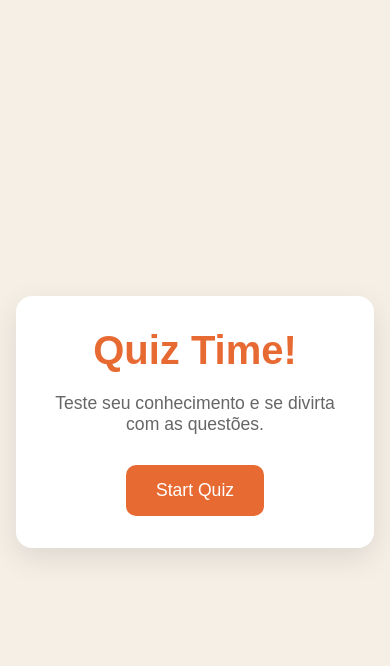
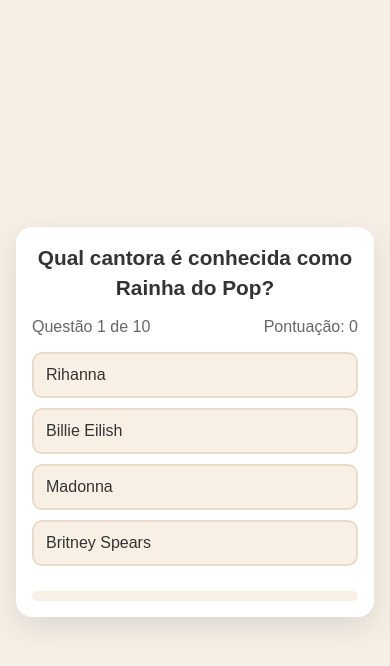
Before and after one commit to IvandearaujoBs/Quiz-, a plain HTML site: page Quiz/index.html in a window 390 px wide. Both pictures are taken after a click on the button "Start Quiz". Drawn offline with nearby package versions, Linux system fonts and the light colour scheme.

Commit message:
Quiz Finally

```diff
--- a/Quiz/index.html
+++ b/Quiz/index.html
@@ -1,18 +1,17 @@
 <!DOCTYPE html>
-<html lang="en">
+<html lang="Pt-Br">
 <head>
-    <meta charset="UTF-8">
-    <meta name="viewport" content="width=device-width, initial-scale=1.0">
-    <title>Quiz game</title>
-    <link rel="stylesheet" href="style.css">
+    <script src="https://cdn.jsdelivr.net/npm/canvas-confetti@1.9.3/dist/confetti.browser.min.js"></script>
+    <meta charset="UTF-8" />
+    <meta name="viewport" content="width=device-width, initial-scale=1.0" />
+    <title>Quiz Game</title>
+    <link rel="stylesheet" href="style.css" />
 </head>
 <body>
     <div class="container">
         <div class="screen active" id="start-screen">
-            <h1>Quiz Time!</h1>
-            <p>
-                Teste seu conhecimento e se divirta com as questões.
-            </p>
+            <h1>Hora de Brincar</h1>
+            <p>Testes seus conhecimentos</p>
             <button id="start-btn">Start Quiz</button>
         </div>
 
@@ -21,30 +20,32 @@
                 <h2 id="question-text">Question goes here</h2>
                 <div class="quiz-info">
                     <p>
-                        Questão <span id="current-question">1</span> de <span>5</span>
+                        Questão <span id="current-question">1</span> de <span id="total-questions">5</span>
                     </p>
 
-                    <p>
-                        Pontuação: <span id="score">0</span>
-                    </p>
+                    <p>Pontuação: <span id="score">0</span></p>
                 </div>
             </div>
+
         <div id="answers-container" class="answers-container">
+        </div>
 
-        </div>
         <div class="progress-bar">
             <div id="progress" class="progress"></div>
         </div>
         </div>
+
         <div id="result-screen" class="screen">
-            <h1>Resultado do Quiz</h1>
+            <h1>Quiz Results</h1>
             <div class="result-info">
-             <p>Sua pontuação <span id="final-score">0</span> de <span>5</span></p>
+             <p>Você acertou <span id="final-score">0</span> de <span id="max-score">10</span></p>
 
-             <div id="resul-message">Bom Trabalho!</div>
+             <div id="result-message">Bom Trabalho!</div>
             </div>
-<button id="restart-btn">Resetar Quiz</button>
+<button id="restart-btn">Reiniciar</button>
         </div>
     </div>
+
+    <script src="script.js"></script>
 </body>
 </html>
--- a/Quiz/script.js
+++ b/Quiz/script.js
@@ -0,0 +1,234 @@
+// DOM Elements
+const startScreen = document.getElementById("start-screen");
+const quizScreen = document.getElementById("quiz-screen");
+const resultScreen = document.getElementById("result-screen");
+const startButton = document.getElementById("start-btn");
+const questionText = document.getElementById("question-text");
+const answersContainer = document.getElementById("answers-container");
+const currentQuestionSpan = document.getElementById("current-question");
+const totalQuestionsSpan = document.getElementById("total-questions");
+const scoreSpan = document.getElementById("score");
+const finalScoreSpan = document.getElementById("final-score");
+const maxScoreSpan = document.getElementById("max-score");
+const resultMessage = document.getElementById("result-message");
+const restartButton = document.getElementById("restart-btn");
+const progressBar = document.getElementById("progress");
+
+const quizQuestions = [
+  {
+    question: "Qual cantora é conhecida como Rainha do Pop?"
+
+,
+    answers: [
+      { text: "Rihanna", correct: false },
+      { text: "Billie Eilish", correct: false },
+      { text: "Madonna", correct: true },
+      { text: "Britney Spears", correct: false },
+    ],
+  },
+  {
+    question: "Qual é o maior planeta do sistema solar?",
+    answers: [
+      { text: "Venus", correct: false },
+      { text: "Mars", correct: false },
+      { text: "Jupiter", correct: true },
+      { text: "Saturn", correct: false },
+    ],
+  },
+  {
+    question: "Quem foi o primeiro presidente do Brasil??",
+    answers: [
+      { text: "Getúlio Vargas", correct: false },
+      { text: "Dom Pedro II", correct: false },
+      { text: "Juscelino Kubitschek", correct: false },
+      { text: "Marechal Deodoro da Fonseca ", correct: true },
+    ],
+  },
+  {
+    question: "Qual é o maior órgão do corpo humano?",
+    answers: [
+      { text: "Pele", correct: true  },
+      { text: "Intestino", correct: false },
+      { text: "Cérebro", correct:false },
+      { text: "Fígado", correct: false },
+    ],
+  },
+  {
+    question: "Qual é o símbolo químico do ouro?",
+    answers: [
+      { text: "Go", correct: false },
+      { text: "Gd", correct: false },
+      { text: "Ag", correct: false },
+      { text: "Au", correct: true },
+    ],
+  },
+  {
+question: "Qual foi o primeiro filme a ganhar o Oscar de Melhor Filme de Animação?",
+    answers: [
+      { text: " Procurando Nemo", correct: false },
+      { text: "Shrek", correct: true },
+      { text: "Toy Story", correct:false },
+      { text: "A Viagem de Chihiro", correct: false },
+    ],
+  },
+  {
+    question: "Quem foi a primeira mulher a ganhar um Prémio Nobel?",
+    answers: [
+      { text: "Ada Lovelace", correct: false },
+      { text: "Rosalind Franklin", correct: false },
+      { text: "Marie Curie", correct: true },
+      { text: "Dorothy Hodgkin", correct: false },
+    ],
+  },
+  {
+    question: "Qual é o elemento químico mais leve?",
+    answers: [
+      { text: "Hidrogénio", correct: true },
+      { text: "Carbono", correct: false },
+      { text: "Oxigénio", correct: false },
+      { text: "Hélio", correct: false },
+    ],
+  },
+  {
+    question: "Qual é a língua nativa mais falada no mundo?",
+    answers: [
+      { text: "Inglês", correct: false },
+      { text: "Espanhol", correct: false },
+      { text: "Mandarim", correct: true },
+      { text: "Hindi", correct: false },
+    ],
+  },
+  {
+    question: "Qual oceano é o maior e mais profundo da Terra?",
+    answers: [
+      { text: "Oceano Pacífico", correct: true },
+      { text: "Oceano Ártico", correct: false },
+      { text: "Oceano Índicoq03", correct: false },
+      { text: "Oceano Atlântico", correct: false },
+    ],
+  },
+];
+
+//QUIZ STATE VARS
+let currentQuestionIndex = 0;
+let score = 0;
+let answersDisabled = false;
+
+totalQuestionsSpan.textContent = quizQuestions.length;
+maxScoreSpan.textContent = quizQuestions.length;
+
+//event listeners
+startButton.addEventListener("click", startQuiz);
+restartButton.addEventListener("click", restartQuiz);
+
+function startQuiz() {
+    //reset vars
+    currentQuestionIndex = 0;
+    score = 0;
+    scoreSpan.textContent = 0;
+
+    startScreen.classList.remove("active");
+    quizScreen.classList.add("active");
+
+    showQuestion();
+}
+function showQuestion() {
+    //reset satate
+    answersDisabled = false;
+
+    const currentQuestion = quizQuestions[currentQuestionIndex];
+
+    currentQuestionSpan.textContent = currentQuestionIndex + 1;
+
+    const progressPercent = (currentQuestionIndex / quizQuestions.length) * 100;
+    progressBar.style.width = progressPercent + "%";
+
+    questionText.textContent = currentQuestion.question;
+
+    //todo:
+    answersContainer.innerHTML = "";
+
+    currentQuestion.answers.forEach((answer) => {
+      const button = document.createElement("button");
+        button.textContent = answer.text;
+        button.classList.add("answer-btn");
+
+        //dataset
+        button.dataset.correct = answer.correct;
+
+        button.addEventListener("click", selectAnswer);
+
+        answersContainer.appendChild(button);
+    });
+}
+
+function selectAnswer(event) {
+    //optimization check
+    if (answersDisabled) return;
+
+    answersDisabled = true;
+
+    const selectedButton = event.target;
+    const isCorrect = selectedButton.dataset.correct === "true";
+
+    //todo: explain
+    Array.from(answersContainer.children).forEach((button) => {
+        if (button.dataset.correct === "true") {
+            button.classList.add("correct");
+        } else if (button === selectedButton) {
+            button.classList.add("incorrect");
+        }
+    });
+
+    if (isCorrect) {
+        score++;
+        scoreSpan.textContent = score;
+    }
+
+    setTimeout(() => {
+        currentQuestionIndex++;
+
+       //check if there are more questions or in the quiz is over
+        if (currentQuestionIndex < quizQuestions.length) {
+         showQuestion();
+        } else {
+            showResults();
+        }
+    }, 1000);
+}
+function showResults() {
+    quizScreen.classList.remove("active");
+    resultScreen.classList.add("active");
+
+    finalScoreSpan.textContent = score;
+
+    const percentage = (score / quizQuestions.length) * 100;
+
+    if (percentage === 100) {
+        resultMessage.textContent = "Resultado Perfeito! Você é um gênio!";
+      confetti({
+        particleCount: 150,
+        spread: 70,
+        origin: { y: 0.6 }
+      });
+
+    } else if (percentage >= 80) {
+        resultMessage.textContent = "Muito bem! você sabe de mais!";
+    } else if (percentage >= 60) {
+        resultMessage.textContent = "Nada mal, percisa estudar mais!";
+    } else if (percentage >= 40) {
+        resultMessage.textContent = "Uau. Essa pontuação não foi apenas ruim, foi um pedido de socorro. A Wikipédia está esperando por você.";
+  } else if (percentage >= 30) {
+        resultMessage.textContent = "Parabéns, você conseguiu errar quase tudo. É um feito notável, mas não do jeito que você gostaria.";
+}  else if (percentage >= 10) {
+        resultMessage.textContent = "Você não errou as perguntas, você declarou guerra ao conhecimento. O conhecimento venceu. Tente uma trégua e estude";
+}  else if (percentage >= 1) {
+        resultMessage.textContent = "Sua pontuação foi tão baixa que até a calculadora sentiu pena. Volte a estudar, é um conselho";
+}
+
+}
+
+function restartQuiz() {
+    resultScreen.classList.remove("active");
+    startQuiz();
+}
--- a/Quiz/style.css
+++ b/Quiz/style.css
@@ -1,4 +1,4 @@
-/* Basic Reset*/
+/* Basic Reset */
 * {
     margin: 0;
     padding: 0;
@@ -25,7 +25,7 @@
     position: relative;
 }
 
-/*SCREENS*/
+/* SCREENS */
 .screen {
     display: none;
     padding: 2rem;
@@ -34,10 +34,9 @@
 
 .screen.active {
     display: block;
-
 }
 
-/*START SCREEN*/
+/* START SCREEN */
 
 #start-screen h1 {
     color: #e86a33;
@@ -52,10 +51,10 @@
 }
 
 .quiz-header {
-    margin-bottom: 2rem;
+    margin-bottom: 1rem;
 }
 
-#quastion-text {
+#question-text {
     color: #333;
     font-size: 1.5rem;
     margin-bottom: 1rem;
@@ -66,11 +65,10 @@
     display: flex;
     justify-content: space-between;
     color: #666;
-
     margin-bottom: 10px;
 }
 
-.nswers-container {
+.answers-container {
     display: flex;
     flex-direction: column;
     gap: 10px;
@@ -81,7 +79,7 @@
     background-color: #f8f0e5;
     color: #333;
     border: 2px solid #eadbc8;
-    border-end-end-radius: 10px;
+    border-radius: 10px;
     padding: 1rem;
     cursor: pointer;
     text-align: left;
@@ -100,7 +98,7 @@
 }
 
 .answer-btn.incorrect {
-      background-color: #e6fff0;
+    background-color: #fff0f0;
     border-color: #ffbdbd;
     color: #dc3545;
 }
@@ -117,10 +115,10 @@
     height: 100%;
     background-color: #e86a33;
     width: 0%;
-    transition: width 0.3 ease;
+    transition: width 0.3s ease;
 }
 
-#result-sceen h1 {
+#result-screen h1 {
     color: #e86a33;
     margin-bottom: 30px;
 }
@@ -138,7 +136,7 @@
     margin-bottom: 1rem;
 }
 
-#resul-message {
+#result-message {
     font-size: 1.5rem;
     font-weight: 600;
     color: #e86a33;
@@ -152,15 +150,34 @@
     padding: 15px 30px;
     font-size: 1.1rem;
     cursor: pointer;
+    transition: background-color 0.3s ease;
 }
 
 button:hover {
-    background-color: #e86a33;
-
+    background-color: #d45b28;
 }
 
-/*RESPONSIVE DESIGN*/
-@media (max-width:500px){
+/* RESPONSIVE DESIGN */
+@media (max-width: 500px) {
     /*Quando atingimos 500px e abaixo implementamos os estilos abaixo*/
 
+    .screen {
+        padding: 1rem;
+    }
+
+    #start-screen h1 {
+        font-size: 2rem;
+    }
+    #question-text {
+        font-size: 1.3rem;
+    }
+
+    .answer-btn {
+        padding: 12px;
+    }
+
+    button {
+        padding: 12px 25px;
+        font-size: 1rem;
+    }
 }
--- /dev/null
+++ b/style.css
@@ -0,0 +1,187 @@
+/* Basic Reset */
+
+* {
+  margin: 0;
+  padding: 0;
+  box-sizing: border-box;
+}
+
+body {
+  background: #f5efe6;
+  display: flex;
+  justify-content: center;
+  align-items: center;
+  min-height: 100vh;
+  padding: 1rem;
+  font-family: sans-serif;
+}
+
+.container {
+  background-color: white;
+  border-radius: 1rem;
+  box-shadow: 0 10px 30px rgba(0, 0, 0, 0.1);
+  width: 100%;
+  max-width: 600px;
+  overflow: hidden;
+  position: relative;
+}
+
+/* SCREENS */
+.screen {
+  display: none;
+  padding: 2rem;
+  text-align: center;
+}
+
+.screen.active {
+  display: block;
+}
+
+/* START SCREEN */
+
+#start-screen h1 {
+  color: #e86a33;
+  margin-bottom: 20px;
+  font-size: 2.5rem;
+}
+
+#start-screen p {
+  color: #666;
+  margin-bottom: 30px;
+  font-size: 1.1rem;
+}
+
+.quiz-header {
+  margin-bottom: 1rem;
+}
+
+#question-text {
+  color: #333;
+  font-size: 1.5rem;
+  margin-bottom: 1rem;
+  line-height: 1.4;
+}
+
+.quiz-info {
+  display: flex;
+  justify-content: space-between;
+  color: #666;
+  margin-bottom: 10px;
+}
+
+.answers-container {
+  display: flex;
+  flex-direction: column;
+  gap: 10px;
+  margin-bottom: 25px;
+}
+
+.answer-btn {
+  background-color: #f8f0e5;
+  color: #333;
+  border: 2px solid #eadbc8;
+  border-radius: 10px;
+  padding: 1rem;
+  cursor: pointer;
+  text-align: left;
+  transition: all 0.3s ease;
+}
+
+.answer-btn:hover {
+  background-color: #eadbc8;
+  border-color: #dac0ae;
+}
+
+.answer-btn.correct {
+  background-color: #e6fff0;
+  border-color: #a3f0c4;
+  color: #28a745;
+}
+
+.answer-btn.incorrect {
+  background-color: #fff0f0;
+  border-color: #ffbdbd;
+  color: #dc3545;
+}
+
+.progress-bar {
+  height: 10px;
+  background-color: #f8f0e5;
+  border-radius: 5px;
+  overflow: hidden;
+  margin-top: 20px;
+}
+
+.progress {
+  height: 100%;
+  background-color: #e86a33;
+  width: 0%;
+  transition: width 0.3s ease;
+}
+
+/* RESULT SCREEN */
+
+#result-screen h1 {
+  color: #e86a33;
+  margin-bottom: 30px;
+}
+
+.result-info {
+  background-color: #f8f0e5;
+  border-radius: 10px;
+  padding: 20px;
+  margin-bottom: 30px;
+}
+
+.result-info p {
+  font-size: 1.2rem;
+  color: #333;
+  margin-bottom: 1rem;
+}
+
+#result-message {
+  font-size: 1.5rem;
+  font-weight: 600;
+  color: #e86a33;
+}
+
+button {
+  background-color: #e86a33;
+  color: white;
+  border: none;
+  border-radius: 10px;
+  padding: 15px 30px;
+  font-size: 1.1rem;
+  cursor: pointer;
+  transition: background-color 0.3s ease;
+}
+
+button:hover {
+  background-color: #d45b28;
+}
+
+/* RESPONSIVE DESIGN */
+@media (max-width: 500px) {
+  /* when we hit 500px and below, implement the styles below */
+
+  .screen {
+    padding: 1rem;
+  }
+
+  #start-screen h1 {
+    font-size: 2rem;
+  }
+
+  #question-text {
+    font-size: 1.3rem;
+  }
+
+  .answer-btn {
+    padding: 12px;
+  }
+
+  button {
+    padding: 12px 25px;
+    font-size: 1rem;
+  }
+}
```
Also changed, not shown: index.html (added, +51 -0 lines), script.js (added, +178 -0 lines).
